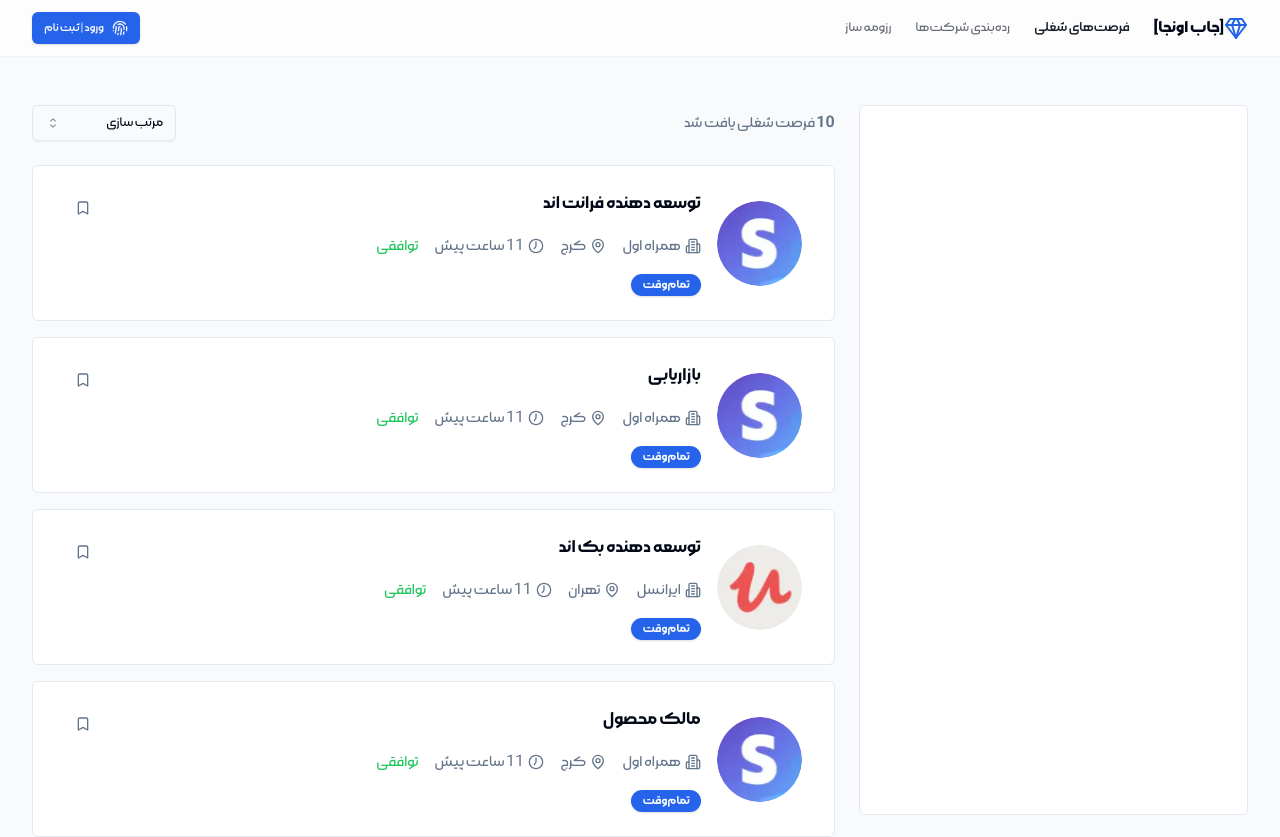
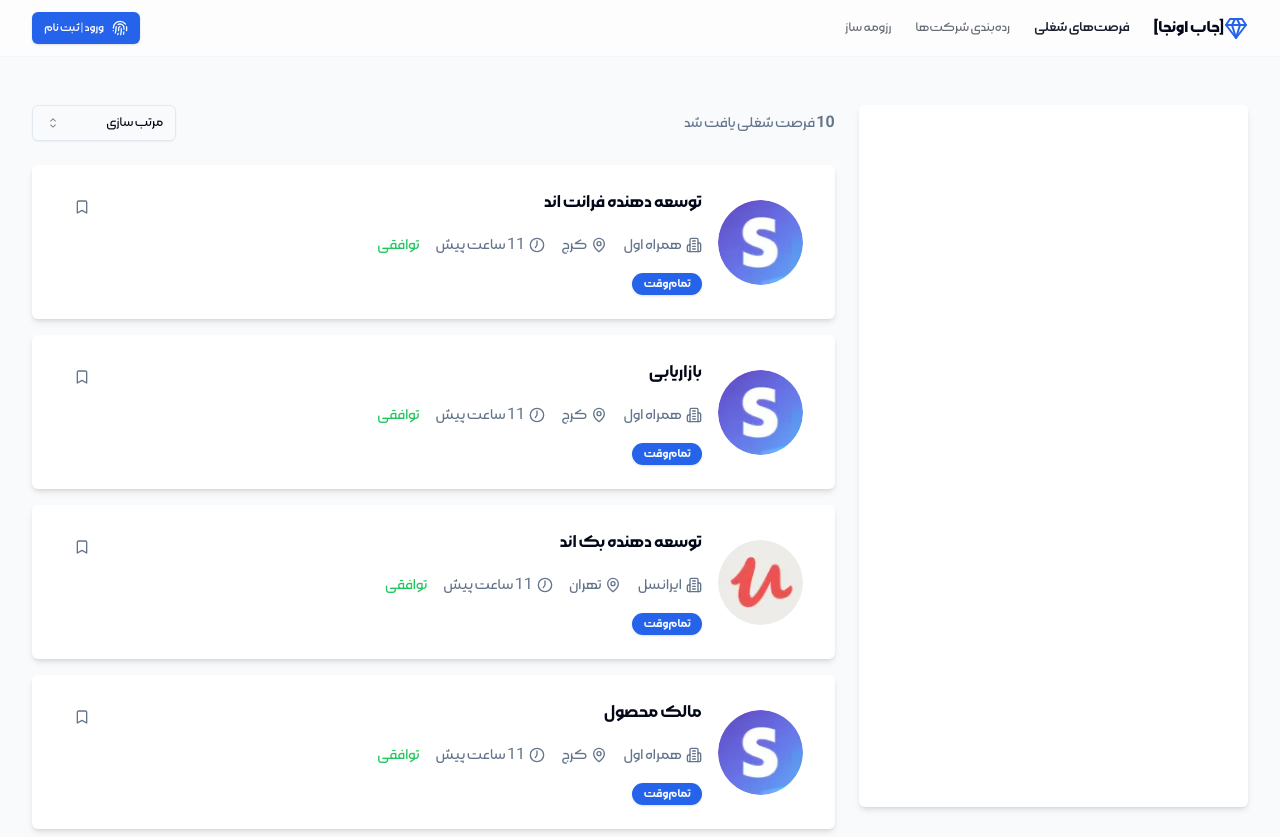
Before and after one commit to hoseinABH/Next-Job-Board, a Next.js app: page /jobs in a window 1280 px wide. Shown: the top 837 px of the page. Built offline with nearby package versions, Linux system fonts and the light colour scheme.

Commit message:
refactor:card styles

```diff
--- a/src/app/(dashboard)/jobs/_components/filter-section.tsx
+++ b/src/app/(dashboard)/jobs/_components/filter-section.tsx
@@ -9,7 +9,7 @@ export default function FilterSection({ className }: Props) {
   return (
     <div
       className={cn(
-        'rounded-md border bg-card dark:bg-secondary/30 p-6',
+        'rounded-md shadow-md bg-card dark:bg-secondary/30 p-6',
         className
       )}
     ></div>
--- a/src/components/company-card.tsx
+++ b/src/components/company-card.tsx
@@ -17,7 +17,7 @@ export default function CompanyCard({ className, company }: Props) {
   return (
     <div
       className={cn(
-        'flex flex-col sm:flex-row w-full items-center justify-between rounded-md px-8 py-10 bg-background dark:bg-secondary/30 transition-all hover:scale-95',
+        'flex flex-col sm:flex-row w-full items-center shadow-md hover:shadow-none justify-between rounded-md px-8 py-10 bg-background dark:bg-secondary/30 transition-all hover:scale-95',
         className
       )}
     >
--- a/src/components/featured-job-card.tsx
+++ b/src/components/featured-job-card.tsx
@@ -18,7 +18,7 @@ export default function FeaturedJobCard({ className, job }: Props) {
   return (
     <div
       className={cn(
-        'flex flex-col relative w-full items-center justify-between border rounded-md px-8 py-10 bg-background dark:bg-secondary/30 transition-all hover:scale-y-105',
+        'flex flex-col relative w-full items-center justify-between shadow-md hover:shadow-none rounded-md px-8 py-10 bg-background dark:bg-secondary/30 transition-all hover:scale-95',
         className
       )}
     >
--- a/src/components/job-card.tsx
+++ b/src/components/job-card.tsx
@@ -27,7 +27,7 @@ export default function JobCard({ className, job, href = '/' }: Props) {
   return (
     <div
       className={cn(
-        'flex flex-col sm:flex-row w-full justify-between border rounded-md px-8 py-6 bg-background dark:bg-secondary/30 transition-all hover:scale-95',
+        'flex flex-col sm:flex-row w-full justify-between shadow-md hover:shadow-none rounded-md px-8 py-6 bg-background dark:bg-secondary/30 transition-all hover:scale-95',
         className
       )}
     >
```
